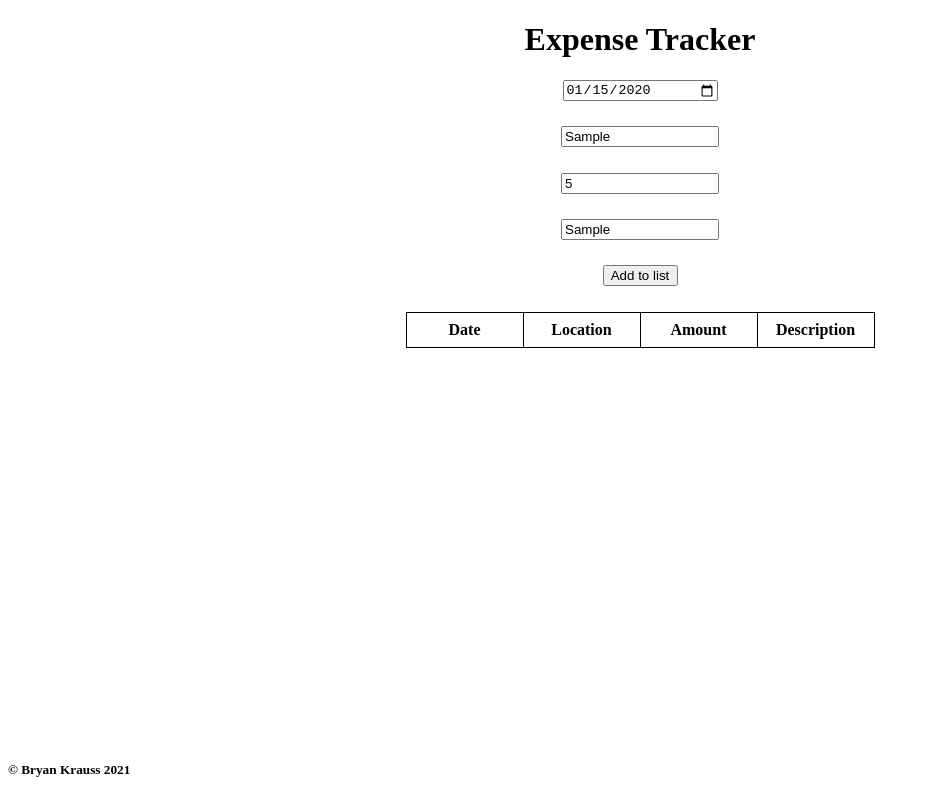
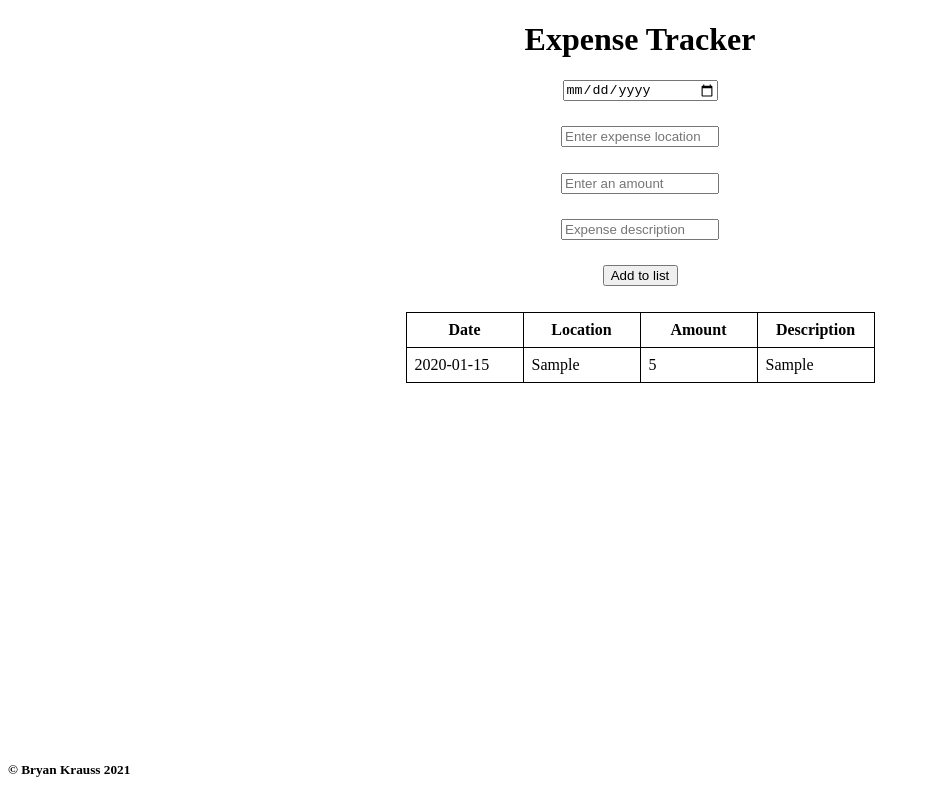
Before and after one commit to Trevorton27/bKraussReactExpenseTracker, a React (Create React App) app: page / in a window 1280 px wide. Both pictures are taken after typing "2020-01-15", "Sample", "5", "Sample" into the empty fields and a click on the button "Add to list". Shown: the whole page, without its empty margins (0-930 px from the left). Built offline with nearby package versions, Linux system fonts and the light colour scheme.

Commit message:
Expenses now display to table

```diff
--- a/src/App.js
+++ b/src/App.js
@@ -9,11 +9,12 @@ class App extends React.Component {
     constructor(props) {
         super(props)
         this.state = {
-            id: Math.random(),
+            id: "",
             date: "",
             location: "",
             amount: "",
             description: "",
+            expenseArray: [],
         }
         this.handleSubmit = this.handleSubmit.bind(this);
         this.handleChange = this.handleChange.bind(this);
@@ -21,21 +22,39 @@ class App extends React.Component {
 
     handleSubmit(event) {
         event.preventDefault();
-        const savedExpenses = JSON.parse(localStorage.getItem('expenseArray')) || [];
-        this.setState(() => ({
-            id: Math.random()
-        }))
-        const newExpense = this.state;
-        savedExpenses.push(newExpense);
-        localStorage.setItem('expenseArray', JSON.stringify(savedExpenses));
-        this.setState();
+        const expenseArray = this.state.expenseArray
+        const newExpense = {
+            id: Math.random(),
+            date: this.state.date,
+            location: this.state.location,
+            amount: this.state.amount,
+            description: this.state.description,
+        }
+        expenseArray.push(newExpense);
+        console.log(expenseArray);
+        this.resetForm();
+    }
+
+    resetForm() {
+        this.setState({
+            date: "",
+            location: "",
+            amount: "",
+            description: "",
+        })
     }
 
     handleChange(event) {
+        const { name, value } = event.target;
         this.setState({
-            [event.target.name]: event.target.value
+            [name]: value,
         })
     }
+
+    componentDidMount() {
+
+    }
+
     render() {
         return (
             <div>
@@ -43,8 +62,11 @@ class App extends React.Component {
                 <Input
                     handleChange={this.handleChange}
                     handleSubmit={this.handleSubmit}
+                    data={this.state}
                 />
-                <Table />
+                <Table
+                    expenseArray={this.state.expenseArray}
+                />
                 <Footer />
             </div>
         )
--- a/src/components/Input.js
+++ b/src/components/Input.js
@@ -8,12 +8,14 @@ function Input(props) {
                 <input
                     type="date"
                     name="date"
+                    value={props.data.date}
                     onChange={props.handleChange}
                 />
                 <input
                     type="text"
                     name="location"
                     placeholder="Enter expense location"
+                    value={props.data.location}
                     onChange={props.handleChange}
                 />
 
@@ -23,6 +25,7 @@ function Input(props) {
                     name="amount"
                     placeholder="Enter an amount"
                     step="0.01"
+                    value={props.data.amount}
                     onChange={props.handleChange}
                 />
 
@@ -31,6 +34,7 @@ function Input(props) {
                     type="text"
                     name="description"
                     placeholder="Expense description"
+                    value={props.data.description}
                     onChange={props.handleChange}
                 />
 
--- a/src/components/Table.js
+++ b/src/components/Table.js
@@ -1,6 +1,19 @@
 import React from 'react';
 
 function Table(props) {
+
+    const expenseArray = props.expenseArray
+    const tableRow = expenseArray.map(item => {
+        return (
+            <tr key={item.id}>
+                <td>{item.date} </td>
+                <td>{item.location}</td>
+                <td>{item.amount}</td>
+                <td>{item.description}</td>
+            </tr>
+        )
+    })
+
     return (
         <div className="expense-display">
             <table className="expense-table">
@@ -13,12 +26,11 @@ function Table(props) {
                     </tr>
                 </thead>
                 <tbody>
-                    {props.tableRow}
+                    {tableRow}
                 </tbody>
             </table>
         </div>
     )
 }
 
-
 export default Table
```
